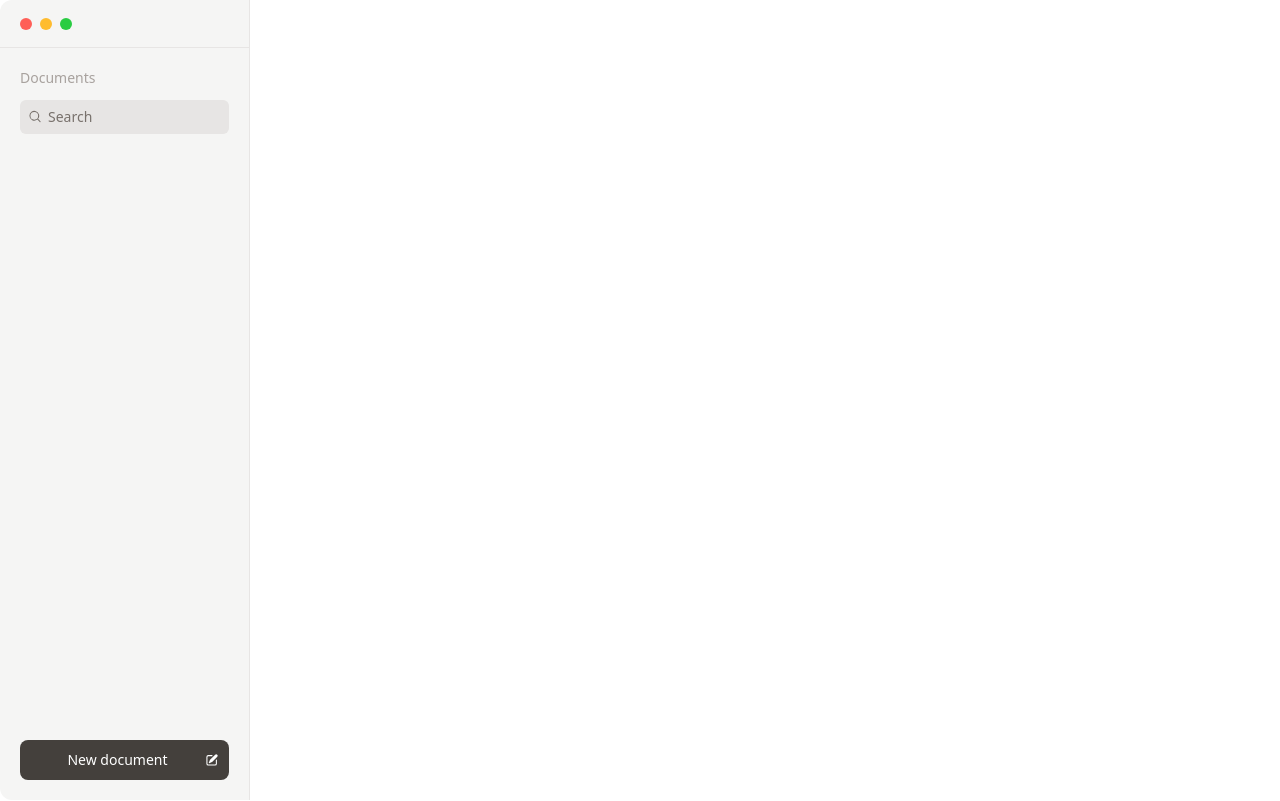
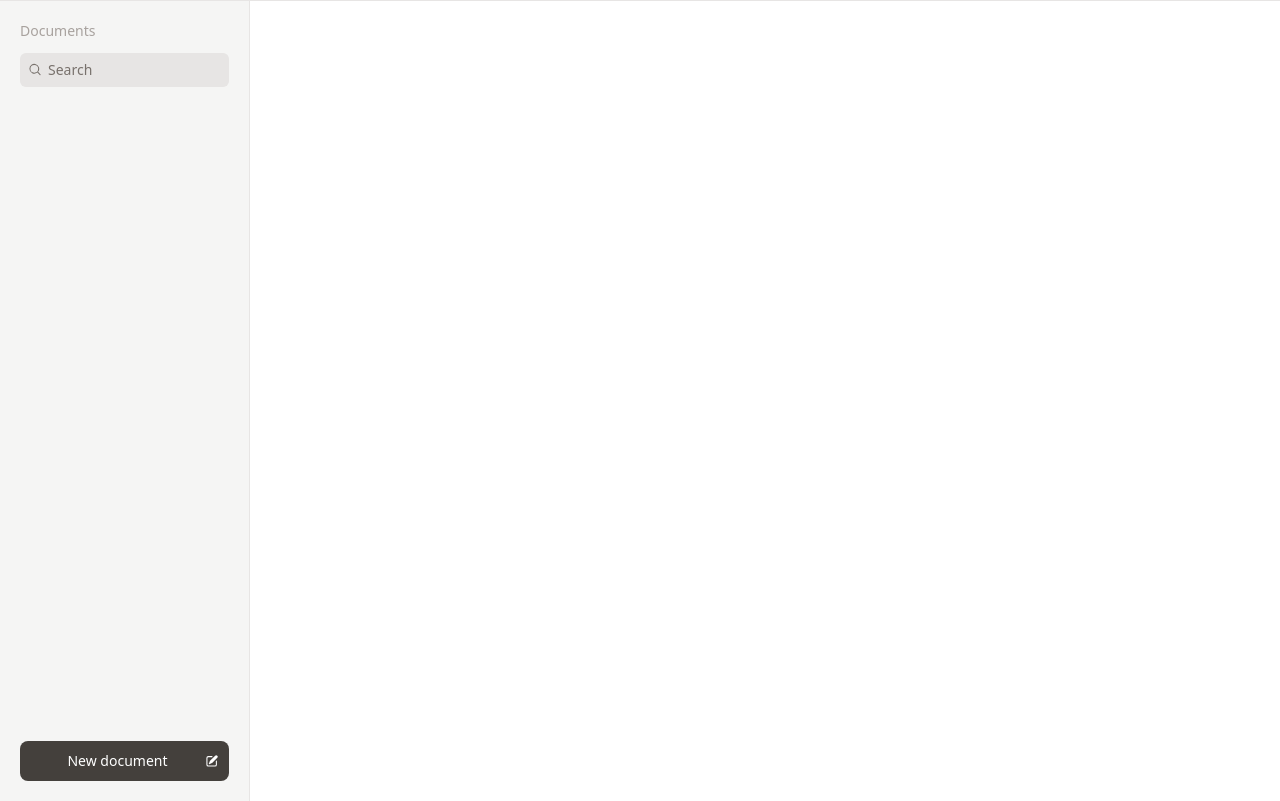
Before and after one commit to PeterPan627/notary, a React (Vite) app: page / in a window 1280 px wide. Built offline with nearby package versions, Linux system fonts and the light colour scheme.

Commit message:
Add back native title bar

```diff
--- a/src-tauri/tauri.conf.json
+++ b/src-tauri/tauri.conf.json
@@ -59,8 +59,6 @@
     "windows": [
       {
         "fullscreen": false,
-        "decorations": false,
-        "transparent": true,
         "height": 1080,
         "resizable": true,
         "title": "Notary",
--- a/src/App.tsx
+++ b/src/App.tsx
@@ -4,7 +4,7 @@ import { Outlet } from "react-router-dom";
 
 function App() {
   return (
-    <div className="h-screen w-screen flex overflow-hidden rounded-xl dark:border-t border-stone-600 bg-white dark:bg-stone-800">
+    <div className="h-screen w-screen flex">
       <Sidebar />
 
       <CommandPalette />
--- a/src/Note.tsx
+++ b/src/Note.tsx
@@ -159,7 +159,7 @@ export default function Note() {
         />
       )}
 
-      <div className="px-2.5 h-12 border-b dark:border-none border-stone-200 dark:border-stone-700 flex items-center bg-white dark:bg-stone-700">
+      <div className="px-2 h-12 border-b border-stone-200 dark:border-stone-700 flex items-center dark:bg-stone-700/10">
         <div className="flex justify-betwen w-full">
           <div className="flex items-center gap-1">
             <h2
@@ -167,7 +167,7 @@ export default function Note() {
               dangerouslySetInnerHTML={{
                 __html: noteName?.split(".md")[0] ?? "",
               }}
-              className="text-stone-500 dark:text-stone-400 focus:outline-none pl-1.5 pr-2 py-2 hover:text-black dark:hover:text-white focus:text-black dark:focus:text-white hover:bg-stone-100 dark:hover:bg-stone-600 border border-transparent focus:border-indigo-400 dark:focus:border-indigo-200 rounded -my-1 transition leading-none"
+              className="text-stone-500 dark:text-stone-400 focus:outline-none pl-1.5 pr-2 py-2 hover:text-black dark:hover:text-white focus:text-black dark:focus:text-white hover:bg-stone-100 dark:hover:bg-stone-900/50 border border-transparent focus:border-indigo-400 dark:focus:border-indigo-500 rounded -my-1 transition leading-none"
               onKeyDown={(e) => {
                 if (e.key === "Enter") {
                   e.preventDefault();
@@ -189,8 +189,6 @@ export default function Note() {
               )}
             />
           </div>
-
-          <div data-tauri-drag-region className="flex-1" />
         </div>
 
         <div className="flex items-center gap-1.5">
@@ -264,7 +262,7 @@ export default function Note() {
                 setIsPreviewing(true);
               }}
               className={classNames(
-                "absolute bottom-3 right-1.5 shadow-lg shadow-stone-200/80 dark:shadow-stone-900/50 bg-white dark:bg-stone-800 border border-stone-200 dark:border-stone-700 origin-bottom-right transform transition h-64 w-56 rounded-lg overflow-hidden group duration-300",
+                "absolute bottom-4 right-4 shadow-lg shadow-stone-200/80 dark:shadow-stone-900/50 bg-white dark:bg-stone-800 border border-stone-200 dark:border-stone-700 origin-bottom-right transform transition h-64 w-56 rounded-lg overflow-hidden group duration-300",
                 isPreviewing
                   ? "scale-50 opacity-0 -rotate-3"
                   : "scale-100 opacity-100 rotate-0 hover:scale-110"
@@ -272,7 +270,7 @@ export default function Note() {
             >
               <div className="h-full w-full relative">
                 <div className="p-4 !pr-0">
-                  <Markdown className="w-full text-left prose prose-stone dark:prose-invert prose-headings:font-medium prose-sm prose-indigo transform scale-[65%] origin-top-left overflow-y-auto">
+                  <Markdown className="w-full text-left prose prose-stone dark:prose-invert prose-headings:font-medium prose-sm prose-a:no-underline prose-a:text-indigo-500 dark:prose-a:text-indigo-400 transform scale-[65%] origin-top-left overflow-y-auto">
                     {value}
                   </Markdown>
                 </div>
--- a/src/components/IconButton.tsx
+++ b/src/components/IconButton.tsx
@@ -21,7 +21,7 @@ export default function IconButton({
     <button
       {...rest}
       className={classNames(
-        "rounded-md py-2 px-3.5 transition group",
+        "rounded py-2 px-3.5 transition group",
         {
           default:
             "bg-indigo-50 dark:bg-indigo-200/10 hover:bg-indigo-100 dark:hover:bg-indigo-500/50",
@@ -36,7 +36,7 @@ export default function IconButton({
           "w-4 transition",
           {
             default:
-              "text-indigo-500 dark:text-indigo-100 group-hover:text-indigo-700 dark:group-hover:text-white",
+              "text-indigo-500 dark:text-indigo-300 group-hover:text-indigo-700 dark:group-hover:text-white",
             danger:
               "text-red-500 dark:text-red-500 group-hover:text-red-700 dark:group-hover:text-white",
           }[variant]
--- a/src/components/NoteMetadata.tsx
+++ b/src/components/NoteMetadata.tsx
@@ -44,7 +44,7 @@ export default function NoteMetadata({ noteName }: NoteMetadataProps) {
   );
 
   return (
-    <aside className="w-[400px] bg-white dark:bg-stone-800 p-3">
+    <aside className="w-[400px] bg-white dark:bg-stone-800 py-3 pr-3">
       {data ? (
         <ul className="flex flex-col rounded-md overflow-hidden border border-stone-200 dark:border-stone-700 h-full">
           <MetadataItem
@@ -90,7 +90,7 @@ function MetadataItem({
   return (
     <li
       className={classNames(
-        "px-4 flex items-center justify-between gap-8 text-sm font-mono tracking-tight",
+        "px-4 flex items-center justify-between gap-8 text-sm",
         isEven
           ? "bg-white dark:bg-stone-700/20"
           : "bg-stone-100 dark:bg-stone-700/50"
--- a/src/components/NotePreview.tsx
+++ b/src/components/NotePreview.tsx
@@ -40,7 +40,7 @@ export default function NotePreview({
           leaveFrom="opacity-100"
           leaveTo="opacity-0"
         >
-          <Dialog.Overlay className="fixed rounded-xl inset-0 bg-stone-500/40 dark:bg-stone-900/90" />
+          <Dialog.Overlay className="fixed inset-0 bg-stone-500/40 dark:bg-stone-900/90" />
         </Transition.Child>
 
         <Transition.Child
@@ -53,7 +53,7 @@ export default function NotePreview({
           as={Fragment}
         >
           <Dialog.Panel className="bg-white dark:bg-stone-800 rounded-lg w-full max-w-screen-md min-h-full p-8 pt-10 shadow-2xl shadow-stone-400/70 dark:shadow-stone-900/70 mx-auto">
-            <article className="prose prose-stone dark:prose-invert prose-headings:font-medium">
+            <article className="prose max-w-none prose-stone prose-a:no-underline prose-a:text-indigo-500 dark:prose-a:text-indigo-400 dark:prose-invert prose-headings:font-medium">
               <ReactMarkdown>{noteContent}</ReactMarkdown>
             </article>
           </Dialog.Panel>
--- a/src/components/Sidebar.tsx
+++ b/src/components/Sidebar.tsx
@@ -60,38 +60,6 @@ export default function Sidebar() {
 
   return (
     <aside className="bg-stone-100 dark:bg-stone-700/10 w-[250px] flex flex-col border-stone-200 dark:border-stone-700">
-      <div
-        data-tauri-drag-region
-        className="flex items-center gap-2 px-5 h-12 w-full border-b dark:border-b-0 dark:bg-stone-700 border-r border-stone-200 dark:border-stone-600"
-      >
-        <button
-          className="bg-[#FF5F57] h-3 w-3 rounded-full cursor-default"
-          tabIndex={-1}
-          onClick={() => {
-            appWindow.close();
-          }}
-          aria-label="Close window"
-        />
-
-        <button
-          className="bg-[#FFBC2E] h-3 w-3 rounded-full cursor-default"
-          tabIndex={-1}
-          onClick={() => {
-            appWindow.minimize();
-          }}
-          aria-label="Minimize window"
-        />
-
-        <button
-          className="bg-[#29CC42] h-3 w-3 rounded-full cursor-default"
-          tabIndex={-1}
-          onClick={() => {
-            appWindow.maximize();
-          }}
-          aria-label="Maximize window"
-        />
-      </div>
-
       <div className="p-5 border-r border-stone-200 dark:border-stone-700">
         <h5 className="text-sm font-medium text-stone-400 dark:text-stone-500">
           Documents
@@ -107,7 +75,6 @@ export default function Sidebar() {
             }}
             placeholder="Search"
             value={search}
-            type="search"
           />
         </div>
       </div>
--- a/src/main.tsx
+++ b/src/main.tsx
@@ -1,7 +1,6 @@
 import "./style.css";
 import App from "./App";
 import Note from "./Note";
-import React from "react";
 import ReactDOM from "react-dom/client";
 import { QueryClient, QueryClientProvider } from "react-query";
 import { createMemoryRouter, RouterProvider } from "react-router-dom";
--- a/src/style.css
+++ b/src/style.css
@@ -4,7 +4,7 @@
 
 @layer base {
   body {
-    @apply antialiased text-black dark:text-white;
+    @apply antialiased text-black dark:text-white bg-white dark:bg-stone-800 overflow-hidden border-t border-stone-200 dark:border-stone-700;
   }
 }
 
@@ -44,6 +44,6 @@
   }
 
   .prose pre {
-    @apply bg-stone-100 text-black;
+    @apply bg-stone-100 dark:bg-stone-900 text-black dark:text-white;
   }
 }
```
